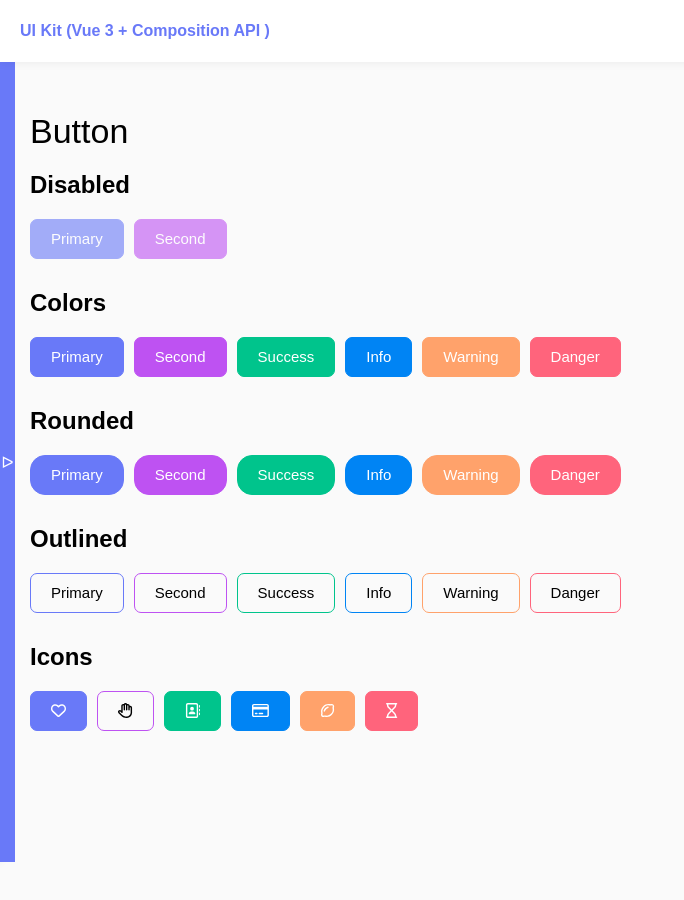
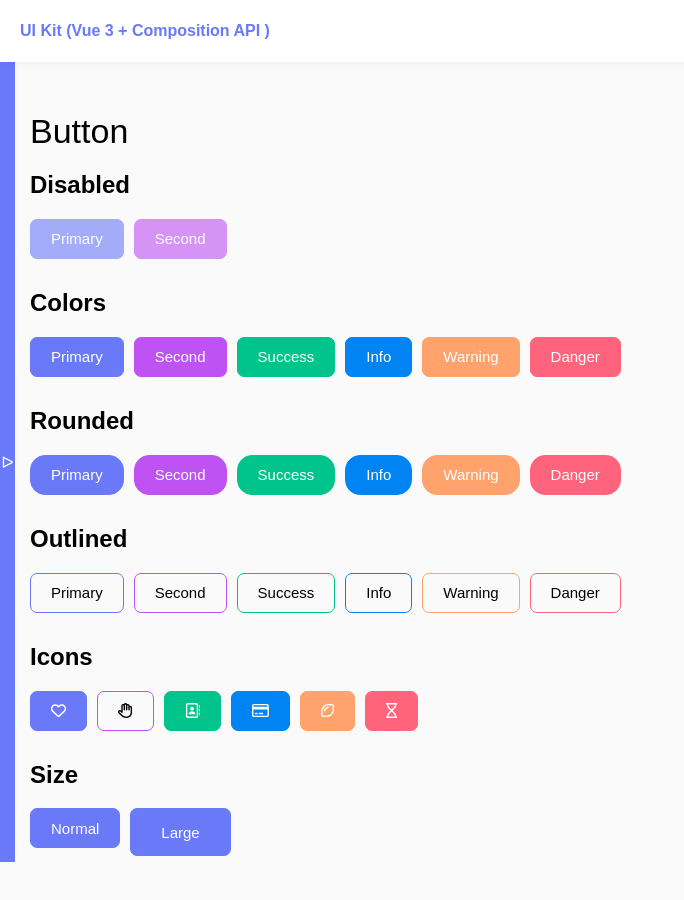
Before and after one commit to yuKalashnikova2/UI-Kit-Vue-3, a Vue app: page /button in a window 1280 px wide. Shown: the top 900 px of the page, without its empty margins (0-684 px from the left). Before the commit the page ends 800 px from the top, so only its background shows below. Built offline with nearby package versions, Linux system fonts and the light colour scheme.

Commit message:
prop size for Button

```diff
--- a/src/components/Button.vue
+++ b/src/components/Button.vue
@@ -24,6 +24,10 @@ const props = defineProps({
     type: String,
     required: false,
   },
+  size: {
+    type: String,
+    default: 'normal'
+  },
 })
 </script>
 
@@ -35,6 +39,7 @@ const props = defineProps({
         `btn_${color}`,
         { btn_rounded: rounded },
         { btn_outlined: outlined },
+        `btn_${size}`
       ]"
       :disabled="disabled"
     >
--- a/src/views/Button.vue
+++ b/src/views/Button.vue
@@ -48,6 +48,12 @@ import Button from '../components/Button.vue'
     <Button color="warning" icon="lemon" />
     <Button color="danger" icon="hourglass" />
   </div>
+
+  <h2>Size</h2>
+  <div class="line">
+    <Button label="Normal" />
+    <Button label="Large" size="large"/>
+  </div>
 </template>
 
 <style lang="scss" scoped>
```
